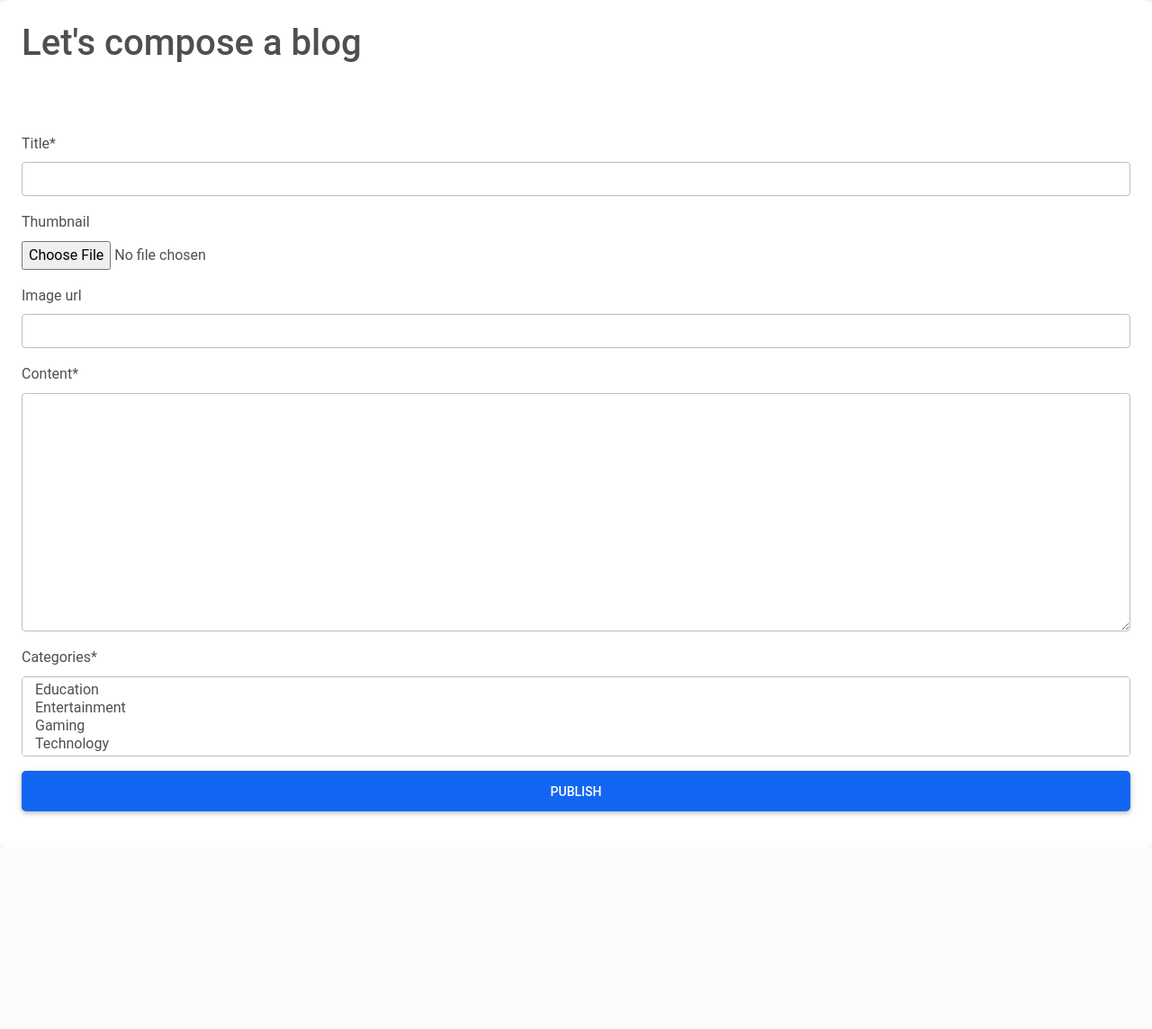
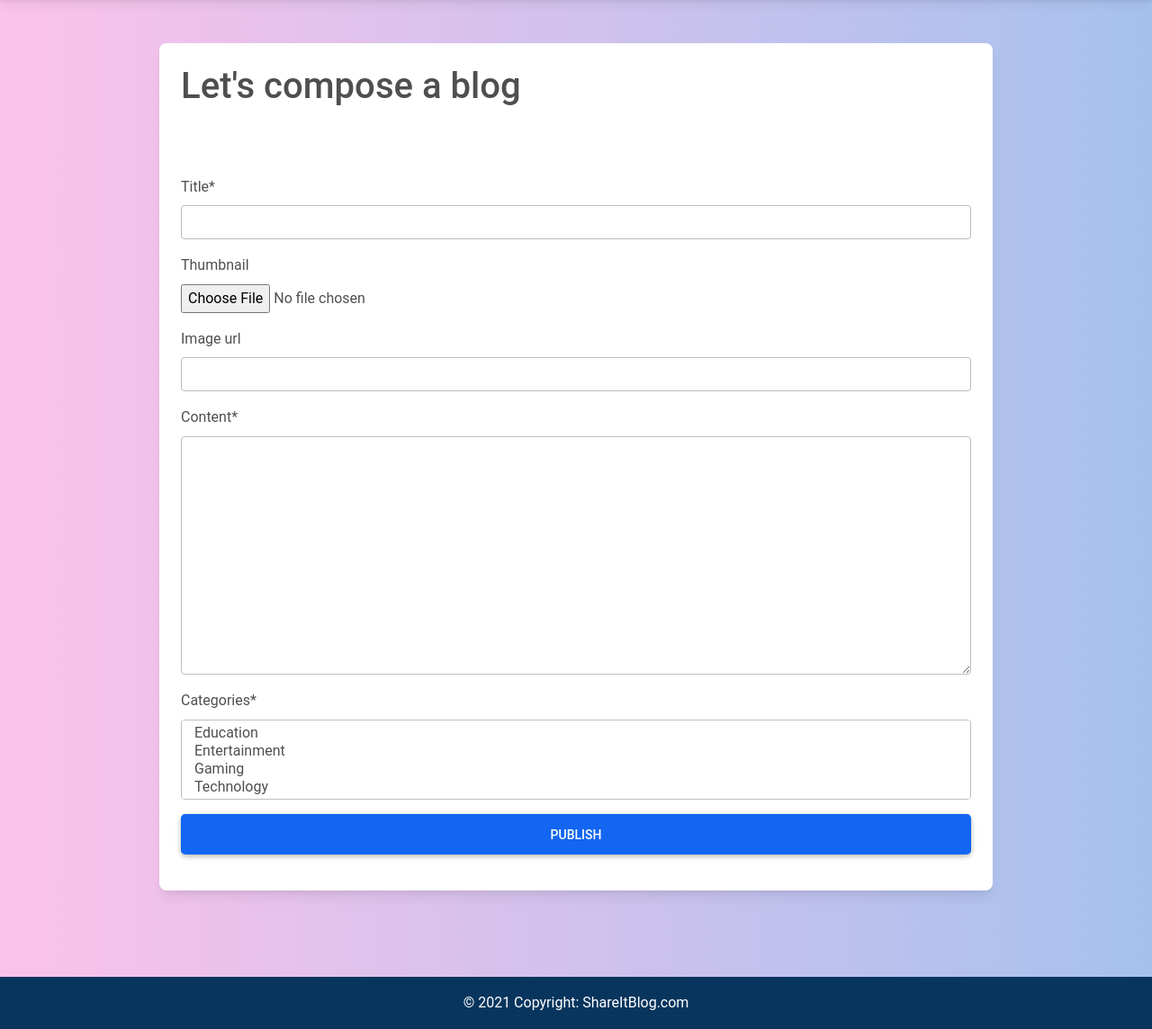
Before and after one commit to joemargreta16/ShareItBlog, a Django app: page /post_blog_page/ in a window 1280 px wide. Shown: the part 83-1227 px from the top of the page at 90% size. Before the commit the page ends 989 px from the top, so only its background shows below. Run offline with Django 3.2, Linux system fonts and the light colour scheme; a user stored in the database is signed in; data comes from the database, SQL or seed files in the repository; parts of the project's set-up code (start-up, migrations or seed data) failed here and were passed over; some libraries are stand-ins or nearby versions.

Commit message:
Redesigning.

```diff
--- a/templates/blog/compose_blog.html
+++ b/templates/blog/compose_blog.html
@@ -4,32 +4,13 @@
 
 {% block title %} | Compose{% endblock title %}
 
-{% block custom_css %}
-<style>
-    .compose-body{
-        background: #1B1E2B;
-        display: flex;
-        justify-content: center;
-        align-items: center;
-        min-height: 100vh;
-    }
-    .compose-container{
-        position: relative;
-        width: 100%;
-        max-width: 1000px;
-        min-height: 1000px;
-        background: #fff;
-        margin: 50px;
-        display: grid;
-        grid-template-columns: 1fr 2fr;
-        box-shadow: 0 35px 55px rgba(0,0,0,0.1);
-    }
-</style>
-{% endblock custom_css %}
+{% block content %}
 
-{% block content %}
-<div class="compose-body">
-    <div class="card compose-container">
+<section class="h-100 gradient-custom-2">
+    <div class="container py-5 h-100">
+        <div class="row d-flex justify-content-center align-items-center h-100">
+            <div class="col col-lg-10 col-xl-10">
+                <div class="card">
                     <div class="card-body">
                         <h1 class="card-title">Let's compose a blog</h1>
                         <p class="card-text">
@@ -58,4 +39,10 @@
                     </div>
                 </div>
             </div>
+        </div>
+    </div>
+
+    {% include 'pages/footer.html' %}
+</section>
+
 {% endblock %}
--- a/templates/pages/myprofile_edit_form.html
+++ b/templates/pages/myprofile_edit_form.html
@@ -5,6 +5,7 @@
 {% block title %} | Update Profile{% endblock title %}
 
 {% block content %}
+
 <section class="h-100 gradient-custom-2">
     <div class="container py-5 h-100">
         <div class="row d-flex justify-content-center align-items-center h-100">
@@ -50,4 +51,5 @@
 
     {% include 'pages/footer.html' %}
 </section>
+
 {% endblock %}
```
Lines whose indentation alone changed are shown as unchanged.
